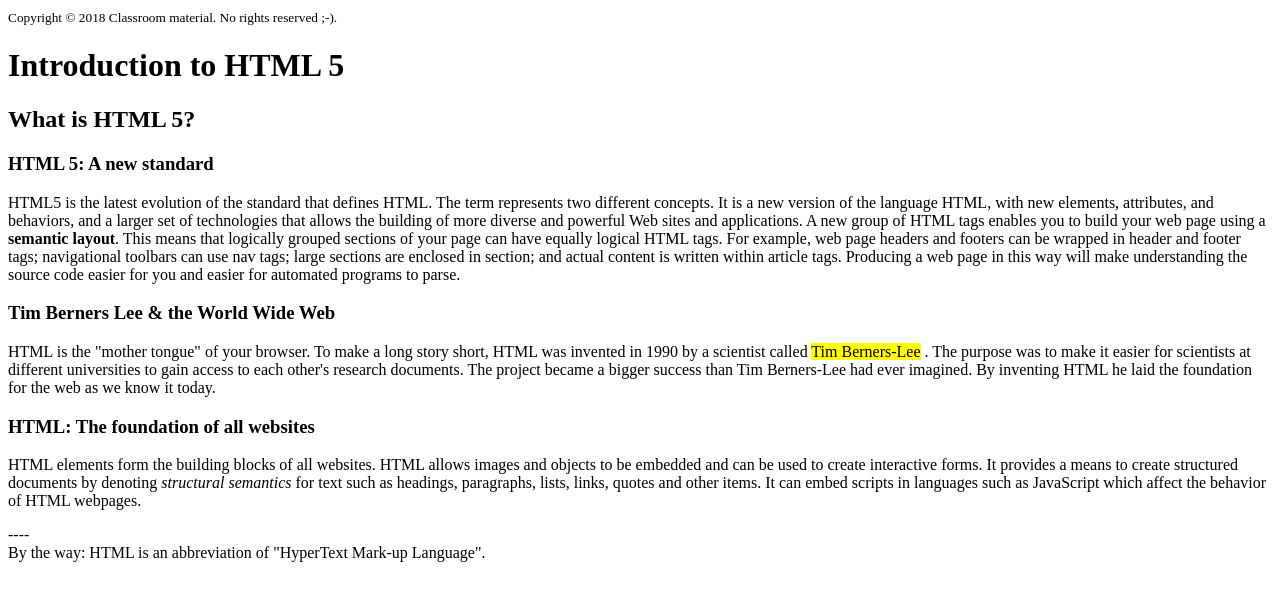
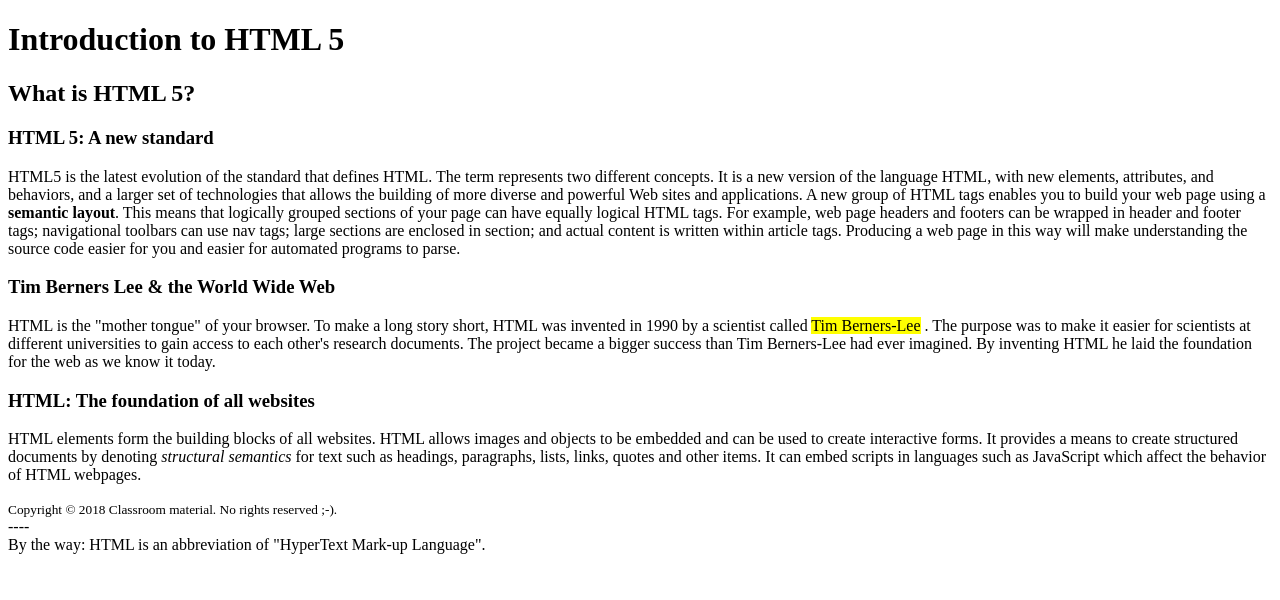
Before and after one commit to ChristineDue/HTMLBasic, a plain HTML site: page Index.html in a window 1280 px wide. Drawn offline with Linux system fonts and the light colour scheme.

Commit message:
New task semantic upload

```diff
--- a/Index.html
+++ b/Index.html
@@ -4,7 +4,6 @@
 <title>What is HTML 5?</title>
 <meta charset="utf-8">
 <meta name="keywords" content="HTML,HTML5, Tim Berners-Lee, semantic">
-<small>Copyright &copy; 2018 Classroom material. No rights reserved ;-).</small>
 <meta name="description" content="Introduction to HTML">
 <meta name="author" content="Dr. Web">
 </head>
@@ -12,7 +11,6 @@
 <header>
   <h1>Introduction to HTML 5</h1>
 </header>
-<footer>
 <section>
   <h2>What is HTML 5?</h2>
   <article>
@@ -30,7 +28,7 @@
     <p>HTML elements form the building blocks of all websites. HTML allows images and objects to be embedded and can be used to create interactive forms. It provides a means to create structured documents by denoting <em>structural semantics</em> for text such as headings, paragraphs, lists, links, quotes and other items. It can embed scripts in languages such as JavaScript which affect the behavior of HTML webpages.</p>
   </article>
 </section>
-</footer>
+<footer><small>Copyright &copy; 2018 Classroom material. No rights reserved ;-).</small></footer>
 </body>
 </html>
 ----
```
Lines whose indentation alone changed are shown as unchanged.
